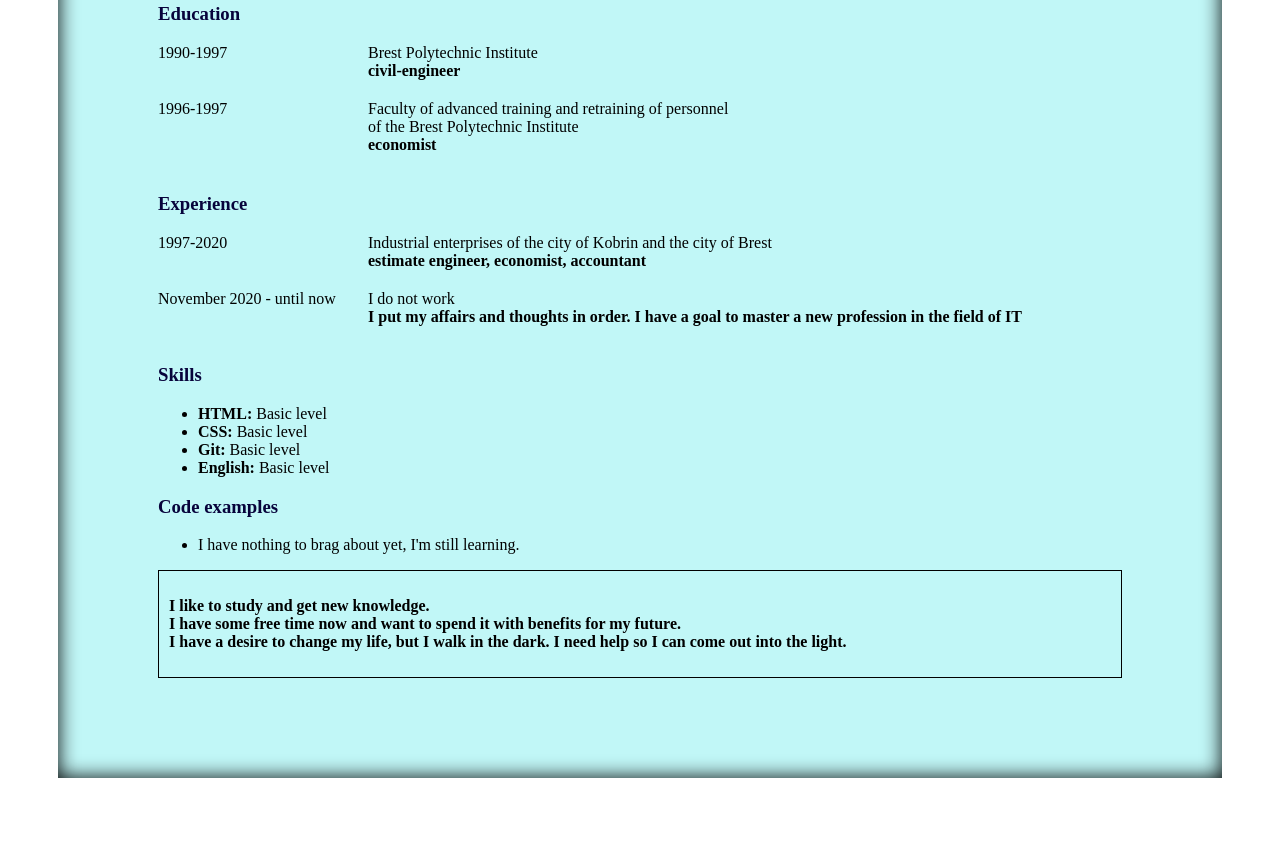
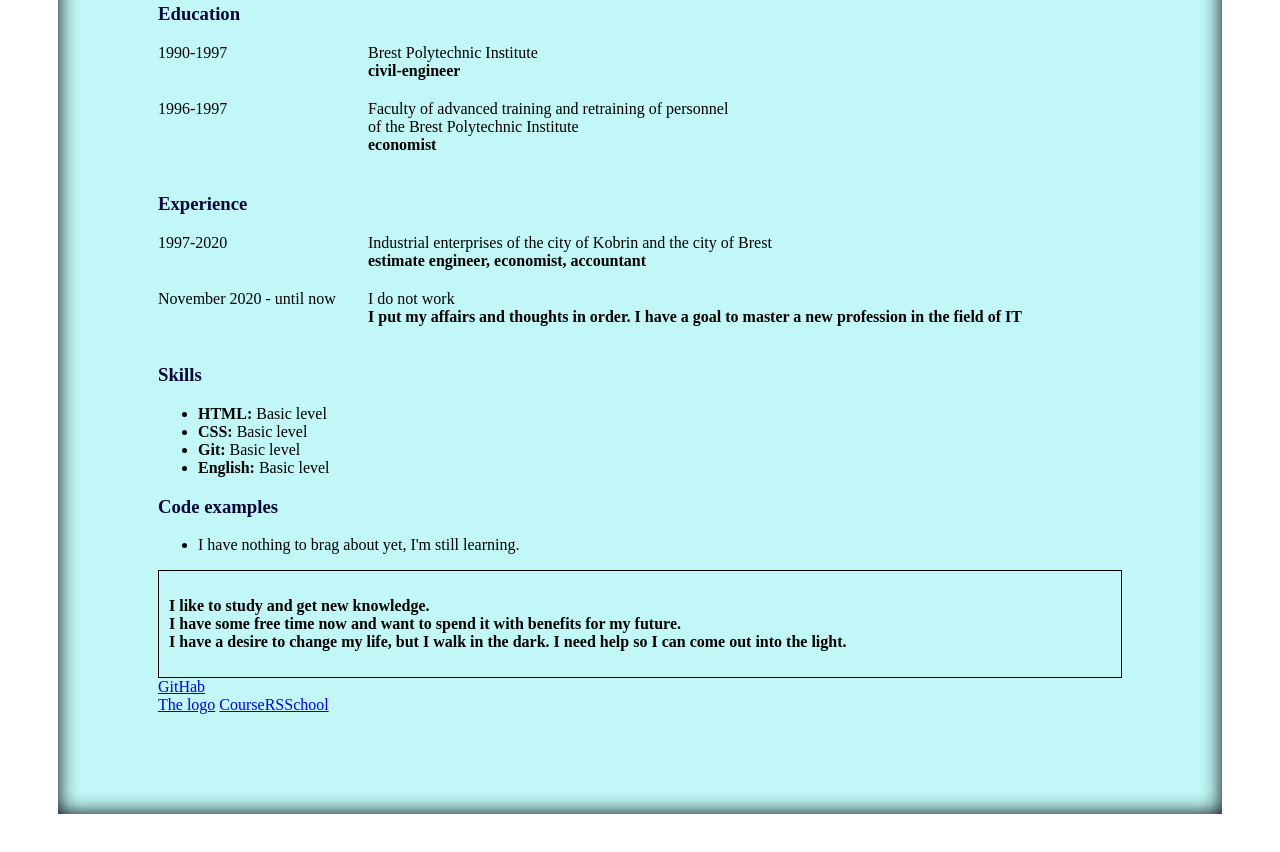
Before and after one commit to Angela131313/draft, a plain HTML site: page index.html in a window 1280 px wide. Shown: the part 412-1264 px from the top of the page. Before the commit the page ends 1240 px from the top, so only its background shows below. Drawn offline with Linux system fonts and the light colour scheme; files that its build step writes are made by us from their sources; files whose address does not match are found by name.

Commit message:
feat: add footer

```diff
--- a/index.html
+++ b/index.html
@@ -66,6 +66,13 @@
             <p>I like to study and get new knowledge. <br>
                 I have some free time now and want to spend it with benefits for my future. <br>I have a desire to change my life, but I walk in the dark. I need help so I can come out into the light. </p>
         </section>
+        <footer>
+            <nav>
+                <a href="https://github.com/Angela131313">GitHab</a><br>
+                <a href="https://rs.school/images/rs_school_js.svg">The logo</a>
+                <a href="https://rs.school/js/">CourseRSSchool</a>
+            </nav>
+        </footer>
     </div>
 </body>
 </html>
```
